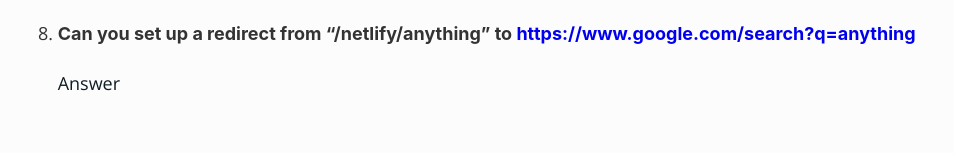
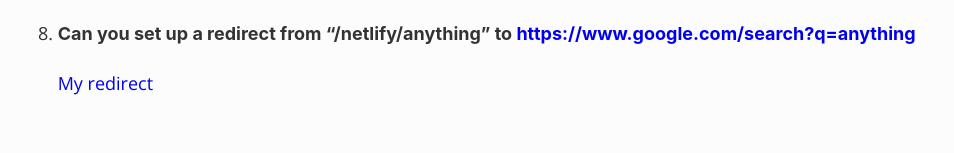
Before and after one commit to MelvinPeepers/static-site-project, a Gatsby site in the folder static-site-project/: page /page-2 in a window 1280 px wide. Shown: the part 2729-2882 px from the top of the page, without its empty margins (148-1102 px from the left). Built offline with nearby package versions, Linux system fonts and the light colour scheme; Gatsby itself is replaced by a stand-in of ours.

Commit message:
redirect

```diff
--- a/static-site-project/src/pages/page-2.js
+++ b/static-site-project/src/pages/page-2.js
@@ -86,7 +86,7 @@ const SecondPage = () => (
 
       <li>
         <h4>Can you set up a redirect from “/netlify/anything” to <a href='https://www.google.com/search?q=anything'>https://www.google.com/search?q=anything</a></h4>
-        <p>Answer</p>
+        <a href='netlify/anything'>My redirect</a>
       </li>
 
       <li>
```
